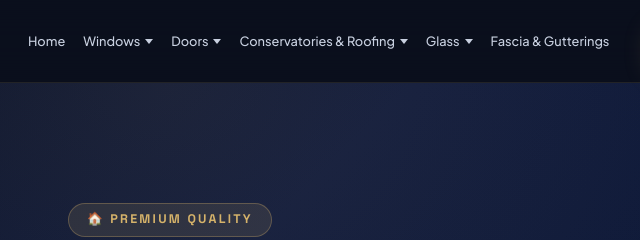
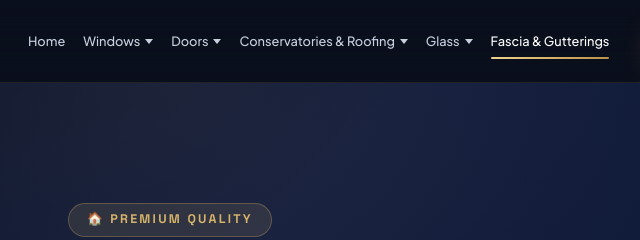
Before and after one commit to rominpatel005-sys/patel_windows_door, a plain HTML site: page fascia.html in a window 1280 px wide. Shown: the top 240 px of the page, 470-1110 px from the left. Drawn offline with Linux system fonts and the light colour scheme.

Commit message:
fix: Fascia & Gutterings active underline - use correct active class

```diff
--- a/fascia.html
+++ b/fascia.html
@@ -340,7 +340,7 @@
             <a href="glass.html#toughened" class="nav-dropdown-item"><span class="item-num">3</span> Toughened Glass</a>
           </div>
         </div>
-        <a href="fascia.html" class="nav-link active-link" style="white-space:nowrap;">Fascia &amp; Gutterings</a>
+        <a href="fascia.html" class="nav-link active" style="white-space:nowrap;">Fascia &amp; Gutterings</a>
         <div class="mobile-nav-actions">
           <a href="feedback.html" class="btn btn-primary btn-sm mobile-quote-btn">Feedback</a>
         </div>
```
